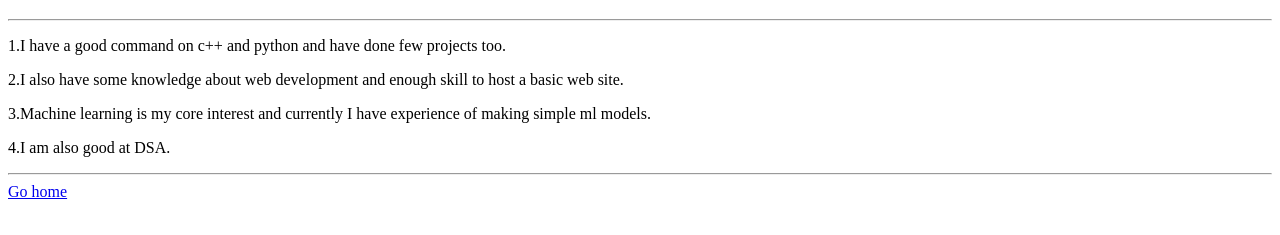
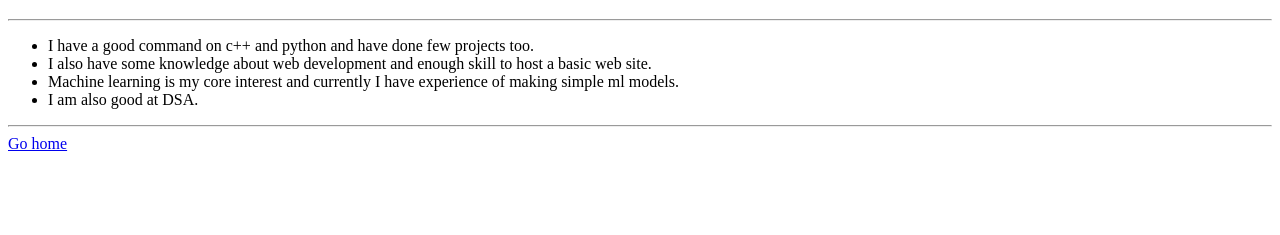
Before and after one commit to PawarVedant123/html_project1, a plain HTML site: page Experience.html in a window 1280 px wide. Shown: the part 61-296 px from the top of the page. Drawn offline with Linux system fonts and the light colour scheme.

Commit message:
header, main, footer added and bullet points ul

```diff
--- a/Experience.html
+++ b/Experience.html
@@ -1,18 +1,31 @@
 <!DOCTYPE html>
 <html lang="en">
+
 <head>
     <meta charset="UTF-8">
     <meta name="viewport" content="width=device-width, initial-scale=1.0">
     <title>Experience</title>
 </head>
+
 <body>
-    <h1>Experience</h1>
+    <header>
+        <h1>Experience</h1>
+        <hr>
+    </header>
+
+    <main>
+        <ul>
+            <li>I have a good command on c++ and python and have done few projects too.</li>
+            <li>I also have some knowledge about web development and enough skill to host a basic web site.</li>
+            <li>Machine learning is my core interest and currently I have experience of making simple ml models.</li>
+            <li>I am also good at DSA.</li>
+        </ul>
     <hr>
-    <p>1.I have a good command on c++ and python and have done few projects too.</p>
-    <p>2.I also have some knowledge about web development and enough skill to host a basic web site.</p>
-    <p>3.Machine learning is my core interest and currently I have experience of making simple ml models.</p>
-    <p>4.I am also good at DSA.</p>
-    <hr>
-    <a href="index.html" >Go home</a>
+    </main>
+
+    <footer>
+        <a href="index.html" >Go home</a>
+    </footer>
+
 </body>
 </html>
```
Also changed, not shown: Education.html (+12 -1 lines), Project.html (+21 -6 lines).
